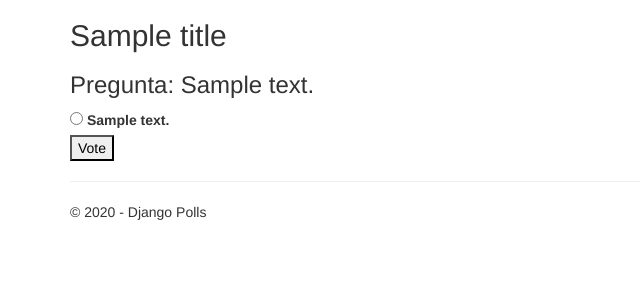
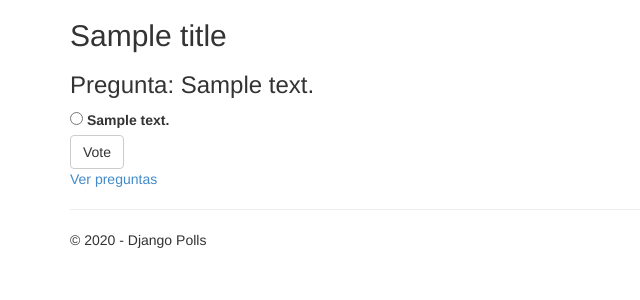
Before and after one commit to FerMod/DjangoWebProjectVS2017, a Django app: template DjangoWebProjectVS2017/app/templates/polls/detail.html in a window 1280 px wide. Shown: the part 51-351 px from the top of the page, without its empty margins (0-640 px from the left). Run offline with Django 3.2, Linux system fonts and the light colour scheme; the template is opened without the code that fills it: most values are stand-ins (such as "Sample title", 1, 10 or a date in 2020); some libraries are stand-ins or nearby versions.

Commit message:
Tweak templates

```diff
--- a/DjangoWebProjectVS2017/app/templates/polls/detail.html
+++ b/DjangoWebProjectVS2017/app/templates/polls/detail.html
@@ -41,10 +41,12 @@
 
         {% endfor %}
 
-        <input type="submit" value="Vote" />
+        <input type="submit" value="Vote" class="btn btn-default" />
 
     {% endif %}
-
+    <div>
+        <a href="{% url 'index' %}">Ver preguntas</a>
+    </div>
 </form>
 
 {% endblock %}
--- a/DjangoWebProjectVS2017/app/templates/polls/results.html
+++ b/DjangoWebProjectVS2017/app/templates/polls/results.html
@@ -17,7 +17,7 @@
     </ul>
 </div>
 
-<a href="{% url 'chart' question.id %}"> Ver grafica</a><br />
+<a href="{% url 'chart' question.id %}">Ver grafica</a><br />
 <a href="{% url 'index' %}">Contestar otra pregunta?</a>
 
 {% endblock %}
--- a/DjangoWebProjectVS2017/app/templates/polls/users.html
+++ b/DjangoWebProjectVS2017/app/templates/polls/users.html
@@ -10,7 +10,6 @@
         <li>{{ user.email}}</li>
     {% endfor %}
     </ul>
-
 {% else %}
     <p>No users are available.</p>
 {% endif %}
```
Also changed, not shown: DjangoWebProjectVS2017/app/templates/polls/user_new.html (+4 -6 lines).
